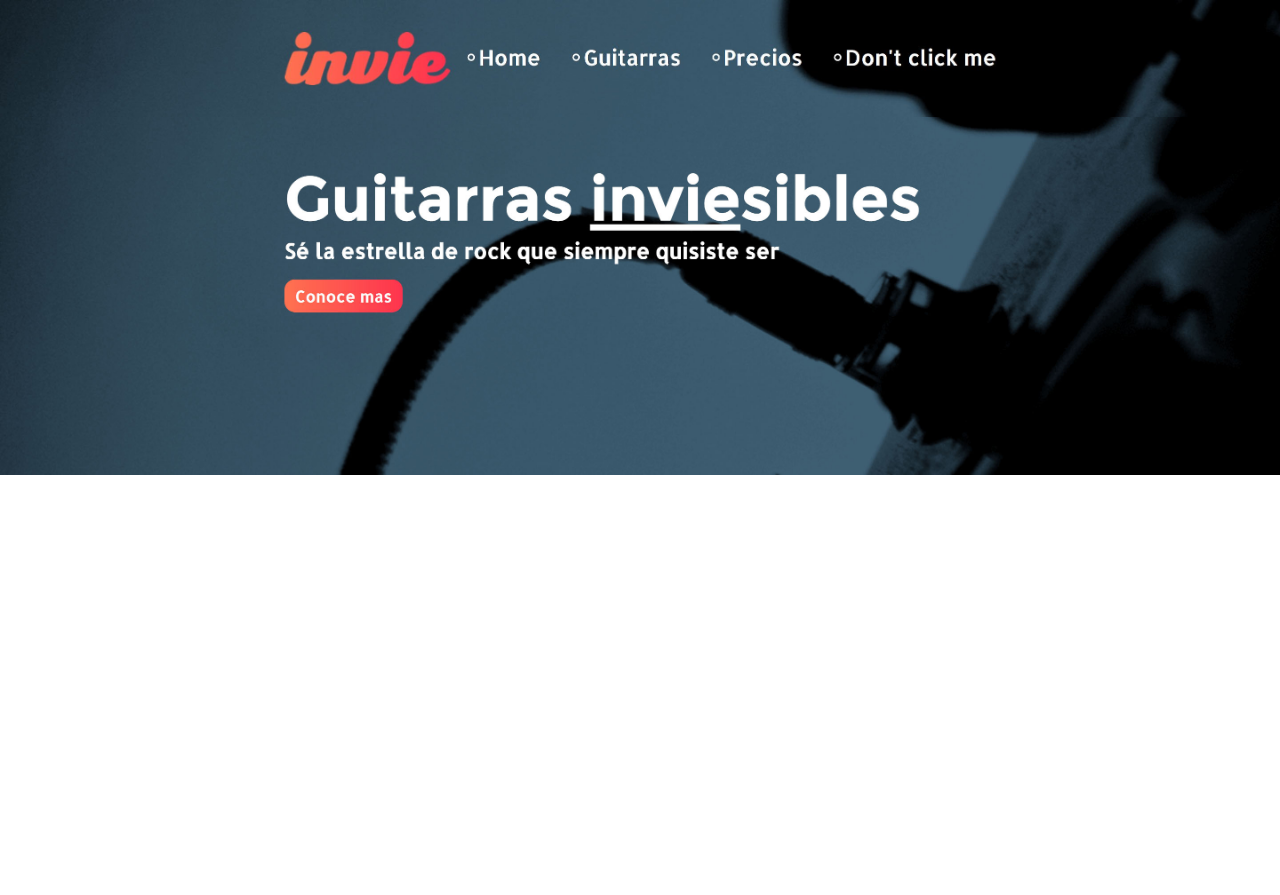
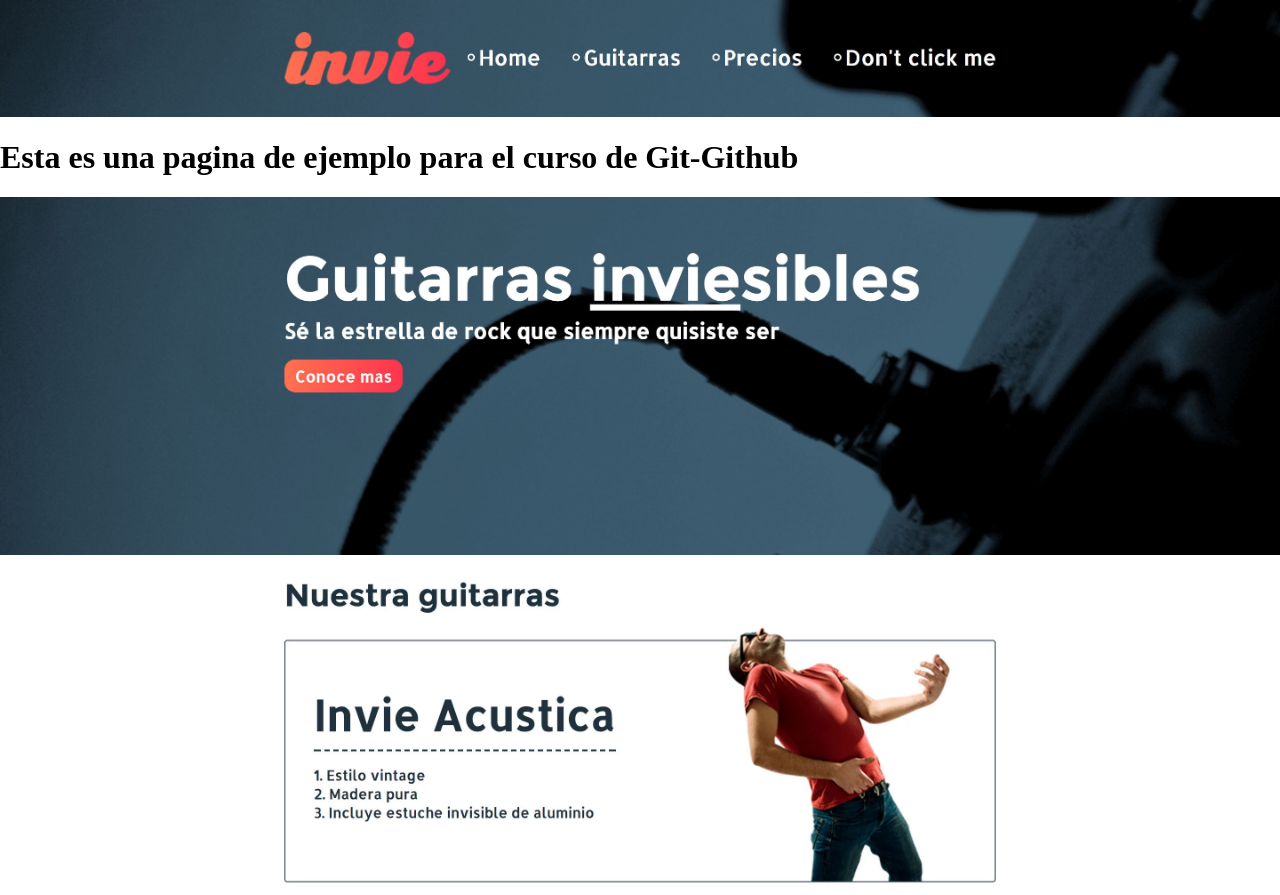
Before and after one commit to joaquinVazquez/invie-github, a plain HTML site: page index.html in a window 1280 px wide. Before the commit the page ends 800 px from the top, so only its background shows below. Drawn offline with Linux system fonts and the light colour scheme.

Commit message:
añadiendo landing

```diff
--- a/index.html
+++ b/index.html
@@ -14,6 +14,10 @@
     </head>
     <body>
         <img src="images/header.jpg" />
+        <h1>Esta es una pagina de ejemplo para el curso de Git-Github</h1>
         <img src="images/hero.jpg" />
+        <img src="images/acustica.jpg" alt="">
+
+
     </body>
 </html>
```
Also changed, not shown: images/acustica.jpg (added).
